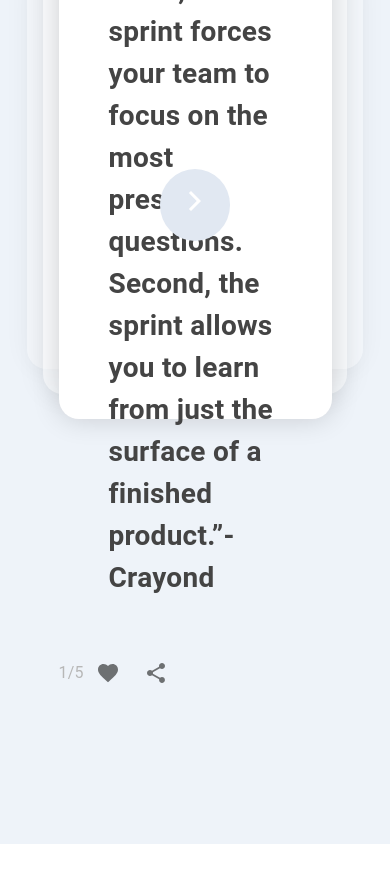
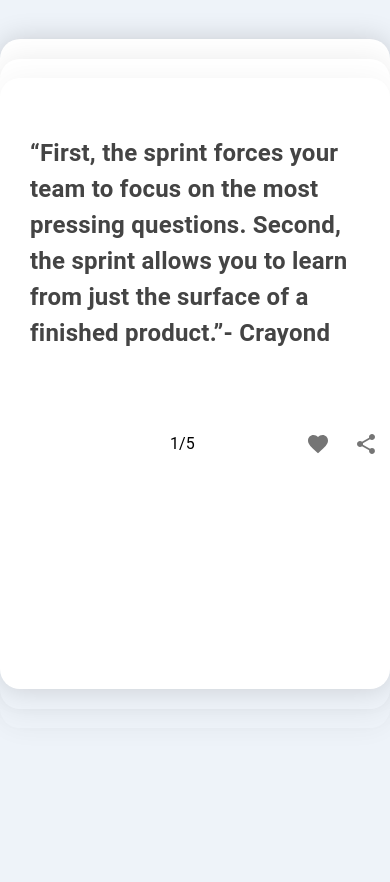
Before and after one commit to laxman1006/flashcard1, a React (Create React App) app: page / in a window 390 px wide. Before the commit the page ends 844 px from the top, so only its background shows below. Built offline with nearby package versions, Linux system fonts and the light colour scheme.

Commit message:
changes were made and rectified

```diff
--- a/src/components/flash_card/index.js
+++ b/src/components/flash_card/index.js
@@ -10,18 +10,33 @@
 import ArrowForwardIosIcon from "@material-ui/icons/ArrowForwardIos";
 import FavoriteIcon from "@material-ui/icons/Favorite";
 import ShareIcon from "@material-ui/icons/Share";
+
 const useStyles = makeStyles((theme) => ({
     cardRoot: {
         width: "100vw",
         height: "100vh",
         backgroundColor: "#EEF3F9",
+        [theme.breakpoints.down("md")]: {
+            paddingTop: "10% !important",
+          },
     },
 
     desktopView:
     {
-        paddingTop: "25%",
-        position: "absolute",
+        paddingTop: "20%",
+        [theme.breakpoints.down("sm")]: {
+            display: "none !important",
+          },
+          [theme.breakpoints.down("lg")]: {
+
+          },
+
     },
+    mobileView: {
+        [theme.breakpoints.up("md")]: {
+          display: "none !important",
+        },
+      },
     leftArrowRoot: {
         display: "flex",
         alignItems: "center",
@@ -54,8 +69,66 @@
         fontSize: "28px",
         fontWeight: 700,
         color: "#444",
+
+
     },
+    mobileViewContainer: {
+        margin: "auto",
+        height: "650px",
+        maxWidth: "700px",
+        position: "relative",
+        backgroundColor: "#fff",
+        borderRadius: "20px",
+      },
+      mobileCardContainer: {
+        position: "relative",
+        width: "100%",
+        height: "100%",
 
+      },
+      MobileTextContent: {
+        fontSize: "24px",
+        fontWeight: 700,
+        color: "#444",
+        [theme.breakpoints.down("sm")]: {
+            paddingTop:"20% !important",
+        },
+      },
+      mobilecardcontainer1:
+      {
+        [theme.breakpoints.down("sm")]: {
+            width: "70vw",
+            height: "70vh",
+        },
+      },
+      mobilecardcontainer2:
+      {
+        [theme.breakpoints.down("sm")]: {
+            width: "70vw",
+            height: "70vh",
+        },
+      },
+      mobilecardcontainer3:
+      {
+        [theme.breakpoints.down("sm")]: {
+            width: "70vw",
+            height: "70vh",
+        },
+      },
+      iconvalue1:
+      {
+        [theme.breakpoints.down("sm")]: {
+            marginTop:"20%"
+        },
+      },
+      iconvalue2:
+      {
+        [theme.breakpoints.down("sm","md")]: {
+            display: "flex",
+    justifyContent: "center",
+    marginTop: "10%",
+        },
+      },
 
 }));
 function Cards() {
@@ -120,18 +193,20 @@
     return (
         <div className={classes.cardRoot}>
             <Grid container className={classes.desktopView}>
-                <Grid md={1} lg={1} xl={1} container className={classes.left} ></Grid>
 
-                <Grid md={3} lg={3} xl={3} container className={classes.leftArrowRoot}>
+                <Grid  md={2} lg={2} xl={2}  className={classes.left} > </Grid>
+
+                <Grid  sm={1}  md={1} lg={2} xl={2} container className={classes.leftArrowRoot}>
                     <Button className={classes.ButtonStyle}>
                         <span className={classes.ArrowSpan}>
                             <ArrowBackIosIcon
                                 className={classes.ArrowIcon}
                                 onClick={() => card_moving('left')} />
                         </span>
+
                     </Button>
                 </Grid>
-                <Grid md={5} lg={5} xl={5} container style={{ position: "relative" }}>
+                <Grid  sm={8} md={7} lg={5} xl={5} container style={{ position: "relative" }}>
                     <Grid container className={classes.cardContainer}>
                         <div
                             classes={classes.cardOne}
@@ -209,7 +284,7 @@
                                 opacity: 1,
                             }}
                         >
-                            <div style={{
+                            <div class={classes.content1} style={{
                                 padding: "50px", textAlign: "left",
                                 fontFamily: " Neutra Text",
                                 fontWeight: "bold",
@@ -226,9 +301,10 @@
                             </div>
                             <Grid class={classes.contentFooter} direction="row" container>
                                 <Grid
-                                    md={6}
-                                    lg={6}
-                                    xl={6}
+                                sm={2}
+                                    md={7}
+                                    lg={5}
+                                    xl={5}
                                     style={{
                                         display: "flex",
                                         justifyContent: "flex-end",
@@ -244,7 +320,8 @@
                                     <Typography>{state?.card_data[state?.card_index]?.page}/{state.card_data.length}</Typography>
                                 </Grid>
                                 <Grid
-                                    md={5}
+                                sm={2}
+                                    md={4}
                                     lg={5}
                                     xl={5}
                                     style={{ display: "flex", justifyContent: "flex-end" }}
@@ -260,7 +337,7 @@
                         </div>
                     </Grid>
                 </Grid>
-                <Grid md={3} lg={3} xl={3} container className={classes.RightArrowRoot}>
+                <Grid  sm={1} md={1} lg={2} xl={2} container className={classes.RightArrowRoot}>
                     <Button className={classes.ButtonStyle}>
                         <span className={classes.ArrowSpan}>
                             <ArrowForwardIosIcon className={classes.ArrowIcon} onClick={() => card_moving('right')} />
@@ -268,6 +345,92 @@
                     </Button>
                 </Grid>
             </Grid>
+            <Grid container className={classes.mobileView}>
+        <Grid
+          container
+          className={classes.mobileViewContainer}
+          onMouseDown={() => card_moving("left")}
+          onMouseUp={() => card_moving("right")}
+        >
+          <div className={classes.mobileCardContainer}>
+            <div className={classes.mobilecardcontainer1}
+              style={{
+                position: "absolute",
+                width: "100%",
+                height: "100%",
+                opacity: "0.3",
+                boxShadow: "0px 0px 28px #00000029",
+                borderRadius: "20px",
+                top: "6%",
+              }}
+            ></div>
+            <div className={classes.mobilecardcontainer2}
+              style={{
+                position: "absolute",
+                width: "100%",
+                height: "100%",
+                opacity: "0.5",
+                boxShadow: "0px 0px 28px #00000029",
+                borderRadius: "20px",
+                top: "3%",
+              }}
+            ></div>
+            <div className={classes.mobilecardcontainer3}
+              style={{
+                position: "absolute",
+                width: "100%",
+                height: "100%",
+                boxShadow: "0px 0px 28px #00000029",
+                borderRadius: "20px",
+              }}
+            >
+              {" "}
+              <div  className={classes.contentmobile}style={{ padding: "30px" }}>
+                <Typography className={classes.MobileTextContent}>
+                  {" "}
+                  {state?.card_data[state?.card_index]?.content}
+                </Typography>
+              </div>
+              <div>
+                <Grid
+                  class={classes.MobilecontentFooter}
+                  direction="row"
+                  container
+                >
+                  <Grid
+                    xs={6}
+                    sm={6}
+
+                    style={{
+                      display: "flex",
+                      justifyContent: "flex-end",
+                      alignItems: "center",
+                    }}
+                  >
+                    <Typography  className={classes.iconvalue1}>
+                      {state?.card_data[state?.card_index]?.page}/
+                      {state.card_data.length}
+                    </Typography>
+                  </Grid>
+                  <Grid
+                    xs={6}
+                    sm={6}
+
+                     className={classes.iconvalue2}style={{ display: "flex", justifyContent: "flex-end" }}
+                  >
+                    <IconButton aria-label="add to favorites">
+                      <FavoriteIcon />
+                    </IconButton>
+                    <IconButton aria-label="share">
+                      <ShareIcon />
+                    </IconButton>
+                  </Grid>
+                </Grid>
+              </div>
+            </div>
+          </div>
+        </Grid>
+      </Grid>
         </div>
     );
 }
```
Also changed, not shown: src/components/flash_card/cardDetails.js (deleted, +0 -28 lines), src/components/flash_card/style.css (added, +30 -0 lines).
